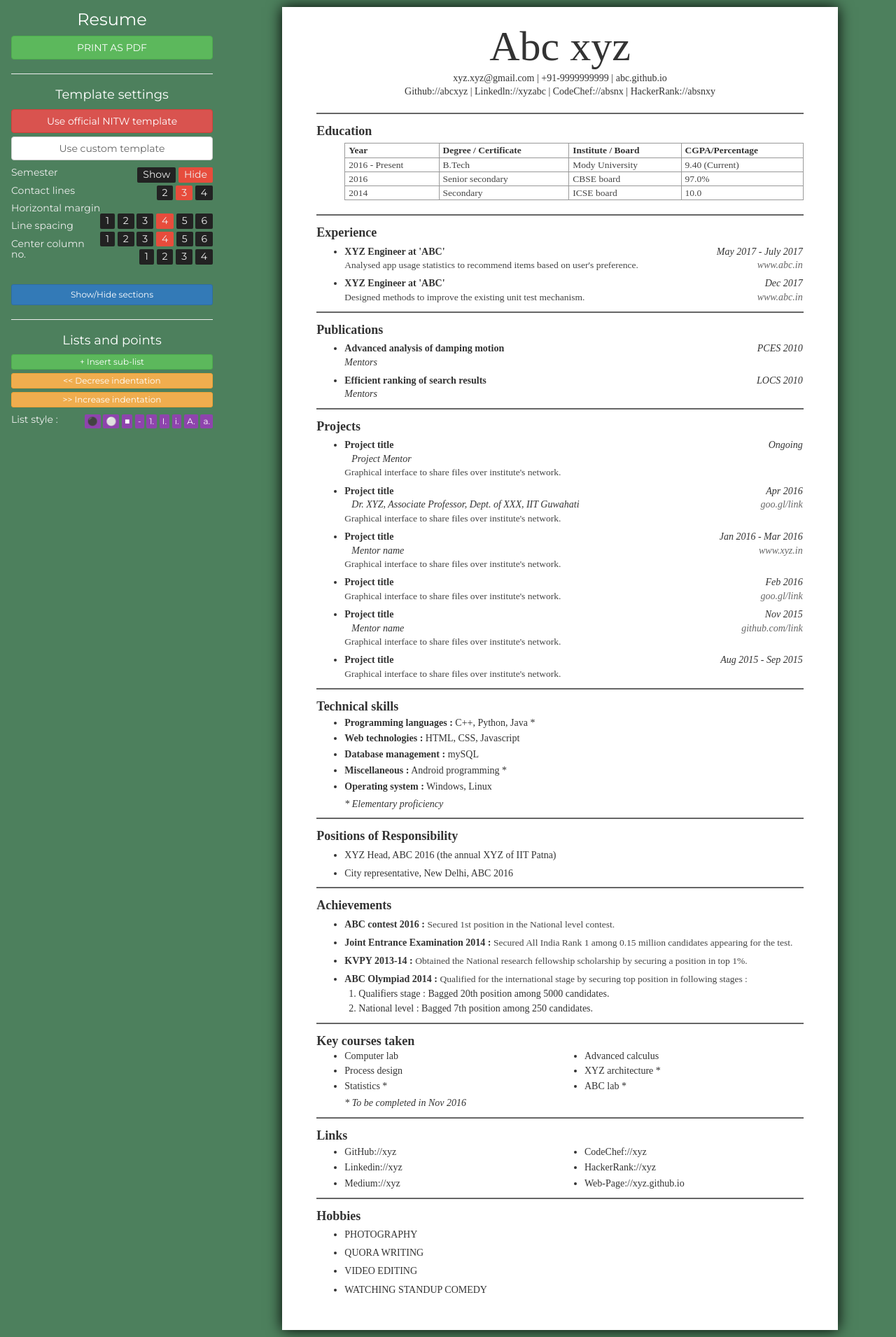
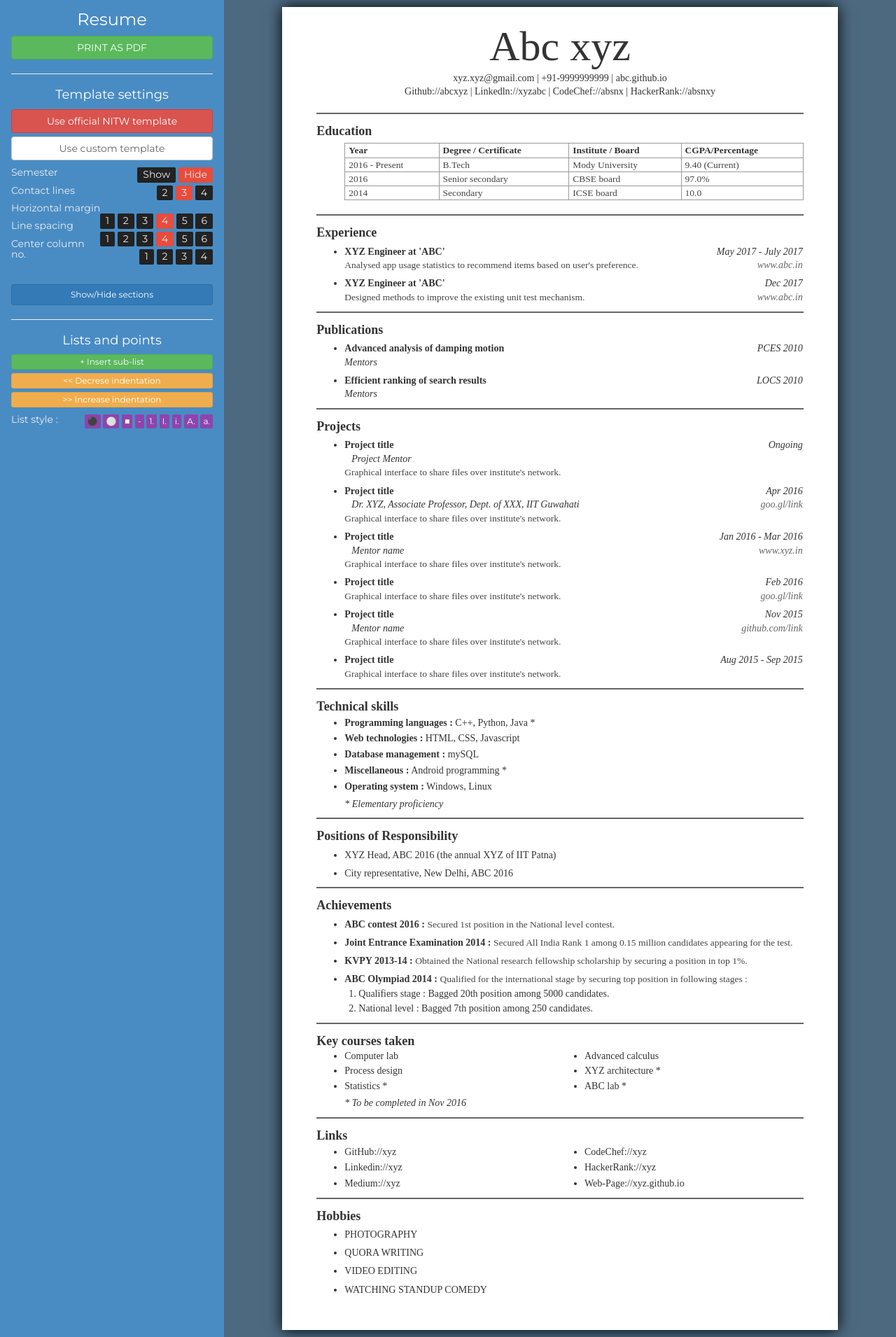
Before and after one commit to RanawatTech/ranawatwebsite, a PHP site: page /ResumeBuilder/1/index.html in a window 1280 px wide. Shown: the whole page at 70% size. Run offline with PHP 8.4, Linux system fonts and the light colour scheme; some web fonts are replaced.

Commit message:
resume 1 color change

```diff
--- a/ResumeBuilder/1/css/main.css
+++ b/ResumeBuilder/1/css/main.css
@@ -1,13 +1,13 @@
 
 body {
-	background-color: #4D805D;
+	background-color: #4d6980;
 	line-height: 1.4em;
 	padding: 0;
 	margin: 0;
 }
 
 #left {
-	background-color: #4D805D;
+	background-color: #498cc4;
 	line-height: 1em;
 }
 #left * {
```
